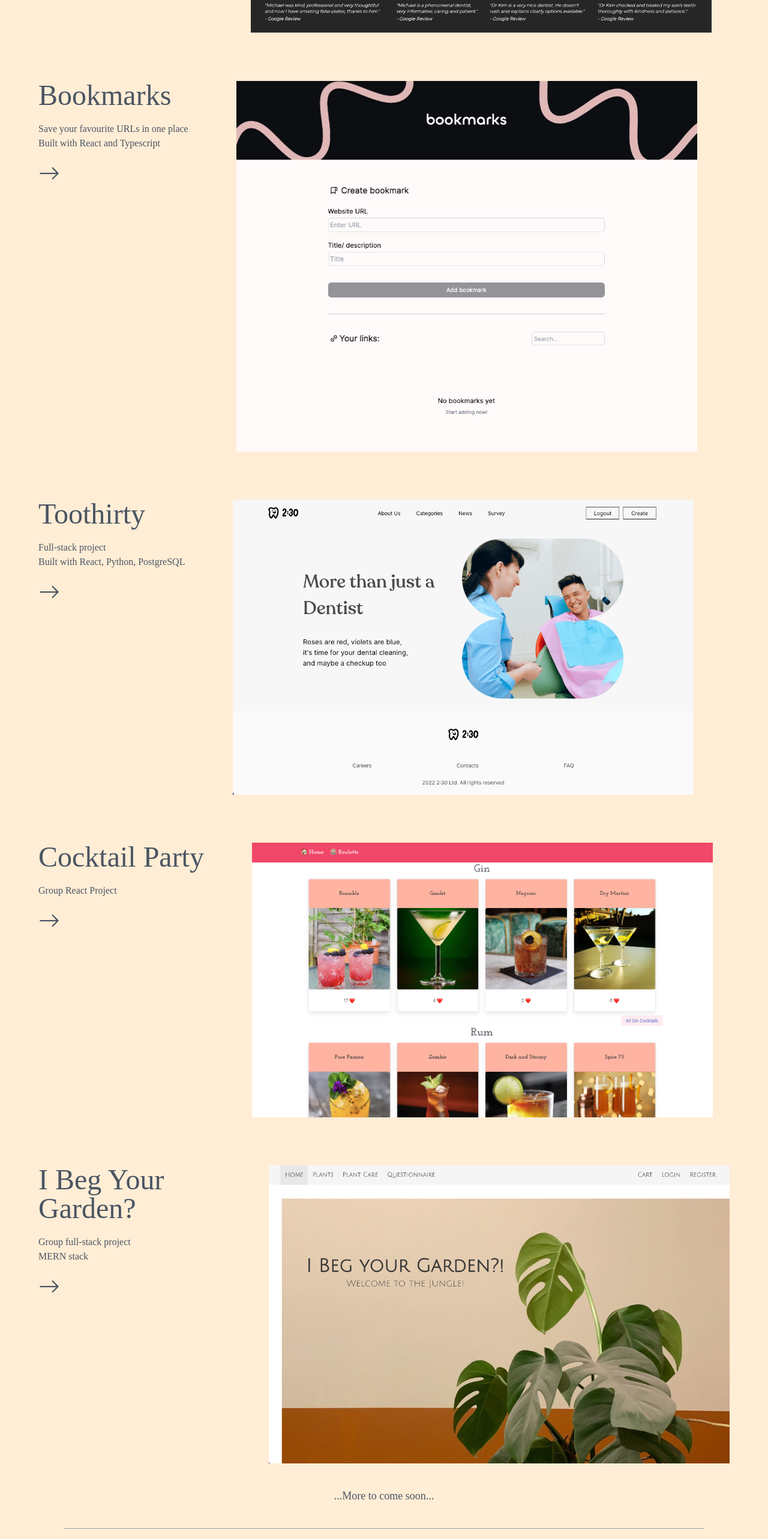
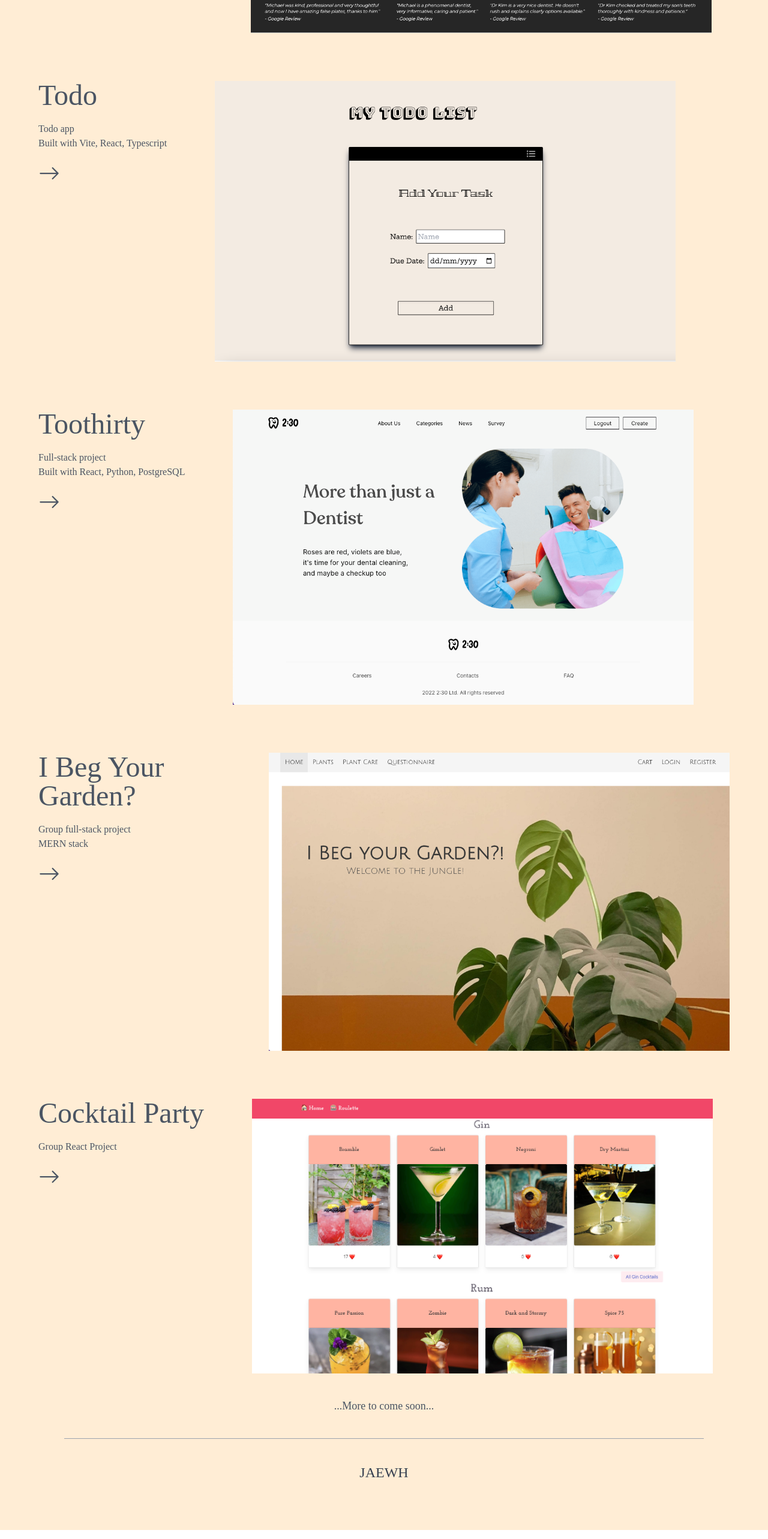
Before and after one commit to wodnjsd/React-portfolio, a React (Create React App) app: page / in a window 1280 px wide. Shown: the part 2320-4886 px from the top of the page at 60% size. Built offline with nearby package versions, Linux system fonts and the light colour scheme; a web font is replaced by a local one.

Commit message:
todo app added

```diff
--- a/src/data/projects.js
+++ b/src/data/projects.js
@@ -4,7 +4,8 @@ import img1 from "../images/cocktail-home.png";
 import img2 from "../images/ibyg-home.png";
 import img3 from "../images/toothirty-home.png";
 import img4 from "../images/kimdental.png";
-import img5 from "../images/bookmarks.png";
+// import img5 from "../images/bookmarks.png";
+import img6 from '../images/todo.png'
 
 export default [
   {
@@ -17,13 +18,14 @@ export default [
     url: "https://mk-porfolio.vercel.app/",
   },
   {
-    id: 5,
-    title: "Bookmarks",
-    image: img5,
-    description: `Save your favourite URLs in one place
-  Built with React and Typescript`,
-    url: "https://jwbookmark.netlify.app/",
+    id: 6,
+    title: "Todo",
+    image: img6,
+    description: `Todo app
+Built with Vite, React, Typescript`,
+    url: "https://jwtodoapp.netlify.app/",
   },
+
   {
     id: 1,
     title: "Toothirty",
@@ -33,13 +35,6 @@ export default [
     url: "https://toothirty.netlify.app/",
   },
   {
-    id: 2,
-    title: "Cocktail Party",
-    image: img1,
-    description: "Group React Project",
-    url: "https://main--ephemeral-salmiakki-7db874.netlify.app/",
-  },
-  {
     id: 4,
     title: "I Beg Your Garden?",
     image: img2,
@@ -47,4 +42,19 @@ export default [
   MERN stack`,
     url: "https://isnt-wodnjsd-awesome.netlify.app/",
   },
+  {
+    id: 2,
+    title: "Cocktail Party",
+    image: img1,
+    description: "Group React Project",
+    url: "https://main--ephemeral-salmiakki-7db874.netlify.app/",
+  },
+  // {
+  //   id: 5,
+  //   title: "Bookmarks",
+  //   image: img5,
+  //   description: `Save your favourite URLs in one place
+  // Built with React and Typescript`,
+  //   url: "https://jwbookmark.netlify.app/",
+  // },
 ];
```
Also changed, not shown: src/images/todo.png (added).
